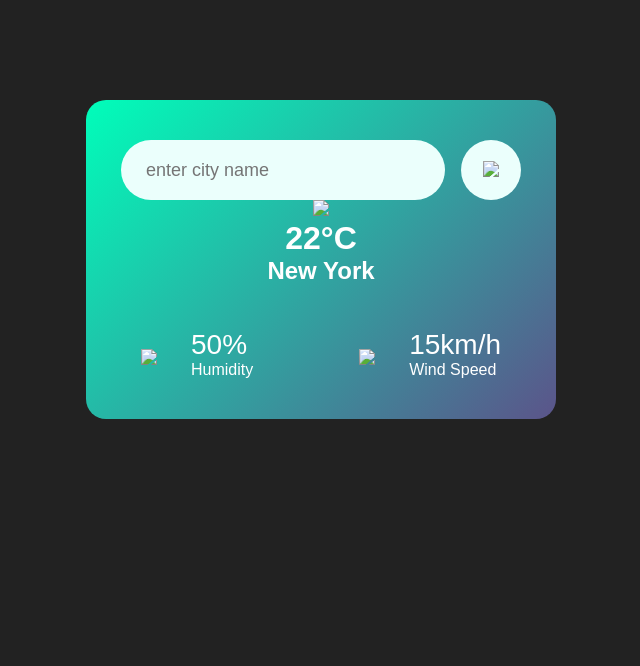
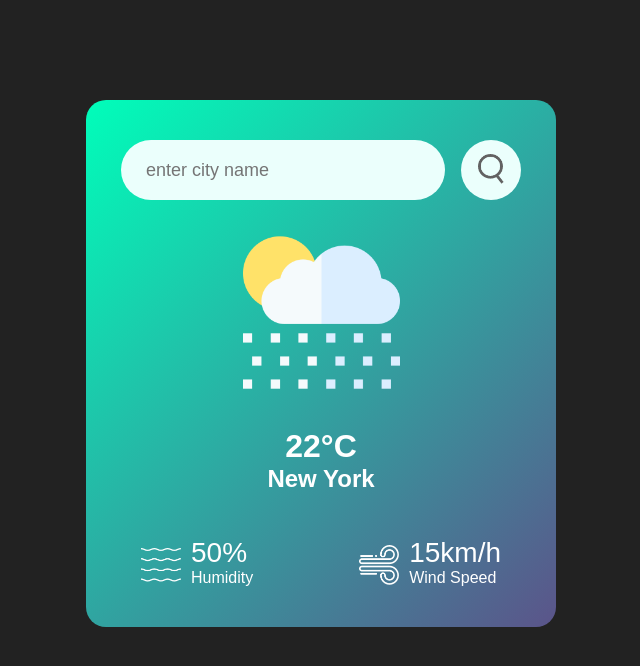
Before and after one commit to Akshadodhiya/Weather-app, a plain HTML site: page index.html in a window 1280 px wide. Shown: the whole page, without its empty margins (319-959 px from the left). Drawn offline with Linux system fonts and the light colour scheme.

Commit message:
index.html

```diff
--- a/index.html
+++ b/index.html
@@ -9,22 +9,22 @@
 	<div class="card">
 		<div class="search">
 			<input type="text" placeholder="enter city name" spellcheck="false" >
-			<button> <img src="images/search.png" style="height: 30px" "width: 30px"> </button>
+			<button> <img src="search.png" style="height: 30px" "width: 30px"> </button>
 		</div>
 		<div class="Weather">
-			<img src="images/rain.png" class="Weather-icon">
+			<img src="rain.png" class="Weather-icon">
 			<h1 class="temp" > 22°C</h1>
 			<h2 class="city"> New York </h2>
 		<div class="details">
 			<div class="col">
-				<img src="images/humidity.png">
+				<img src="humidity.png">
 				<div>
 					<p class="humidity">50% </p>
 					<p> Humidity</p>
 				</div>
 		</div>
 		<div class="col">
-				<img src="images/wind.png">
+				<img src="wind.png">
 				<div>
 					<p class="wind">15km/h </p>
 					<p> Wind Speed</p>
@@ -66,4 +66,5 @@
 
 
 </body>
+
 </html>
```
